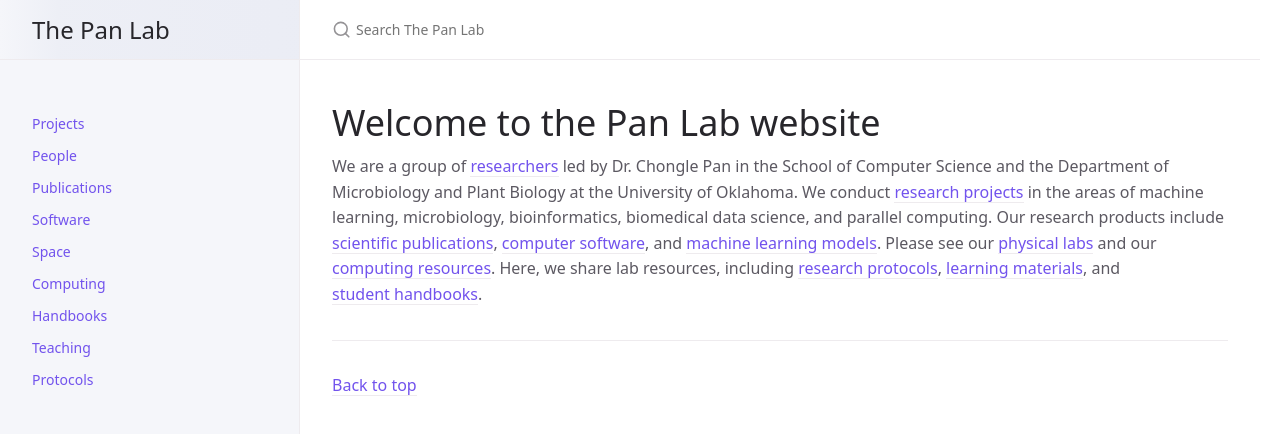
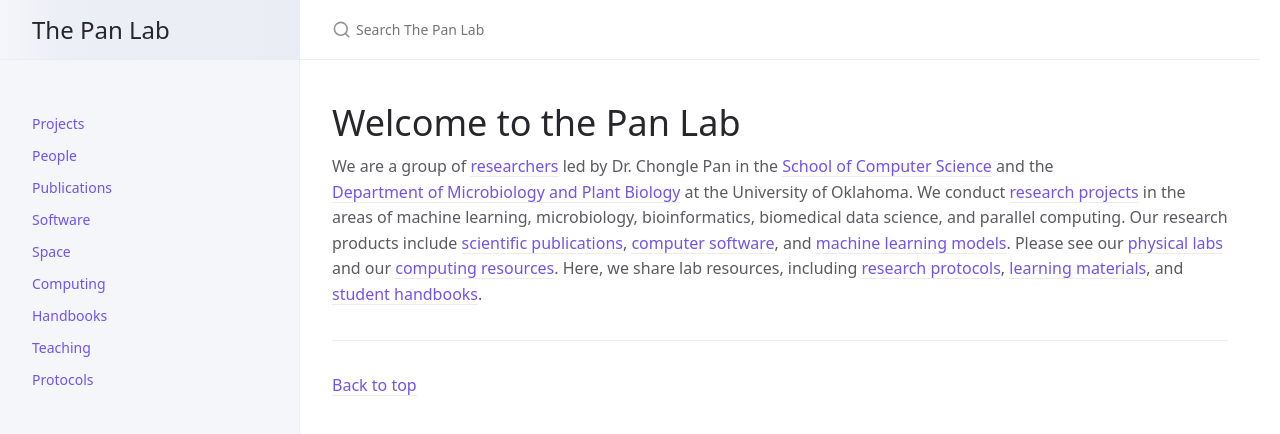
Before and after one commit to thepanlab/thepanlab.github.io, a Jekyll site: the page built from index.md, in a window 1280 px wide. Shown: the top 434 px of the page. Built offline with Jekyll 4.4.1, drawn with Linux system fonts in a browser that asks for light colours.

Commit message:
Update index.md

```diff
--- a/index.md
+++ b/index.md
@@ -6,6 +6,6 @@
 nav_exclude: true
 ---
 
-# Welcome to the Pan Lab website
+# Welcome to the Pan Lab
 
-We are a group of [researchers]({{ site.baseurl }}{% link docs/people.md %}) led by Dr. Chongle Pan in the School of Computer Science and the Department of Microbiology and Plant Biology at the University of Oklahoma. We conduct [research projects]({{ site.baseurl }}{% link docs/projects.md %}) in the areas of machine learning, microbiology, bioinformatics, biomedical data science, and parallel computing. Our research products include [scientific publications]({{ site.baseurl }}{% link docs/publications.md %}), [computer software]({{ site.baseurl }}{% link docs/software.md %}), and [machine learning models]({{ site.baseurl }}{% link docs/software.md %}). Please see our [physical labs]({{ site.baseurl }}{% link docs/space.md %}) and our [computing resources]({{ site.baseurl }}{% link docs/computing.md %}). Here, we share lab resources, including [research protocols]({{ site.baseurl }}{% link docs/Protocols/protocols.md %}), [learning materials]({{ site.baseurl }}{% link docs/teaching.md %}), and [student handbooks]({{ site.baseurl }}{% link docs/handbooks.md %}).
+We are a group of [researchers]({{ site.baseurl }}{% link docs/people.md %}) led by Dr. Chongle Pan in the [School of Computer Science](https://www.ou.edu/coe/cs) and the [Department of Microbiology and Plant Biology](https://www.ou.edu/cas/mpbio) at the University of Oklahoma. We conduct [research projects]({{ site.baseurl }}{% link docs/projects.md %}) in the areas of machine learning, microbiology, bioinformatics, biomedical data science, and parallel computing. Our research products include [scientific publications]({{ site.baseurl }}{% link docs/publications.md %}), [computer software]({{ site.baseurl }}{% link docs/software.md %}), and [machine learning models]({{ site.baseurl }}{% link docs/software.md %}). Please see our [physical labs]({{ site.baseurl }}{% link docs/space.md %}) and our [computing resources]({{ site.baseurl }}{% link docs/computing.md %}). Here, we share lab resources, including [research protocols]({{ site.baseurl }}{% link docs/Protocols/protocols.md %}), [learning materials]({{ site.baseurl }}{% link docs/teaching.md %}), and [student handbooks]({{ site.baseurl }}{% link docs/handbooks.md %}).
```
